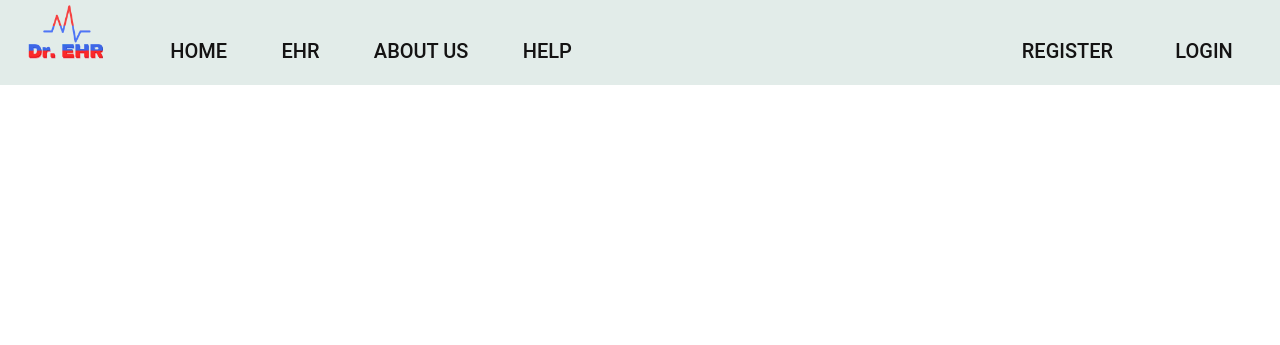
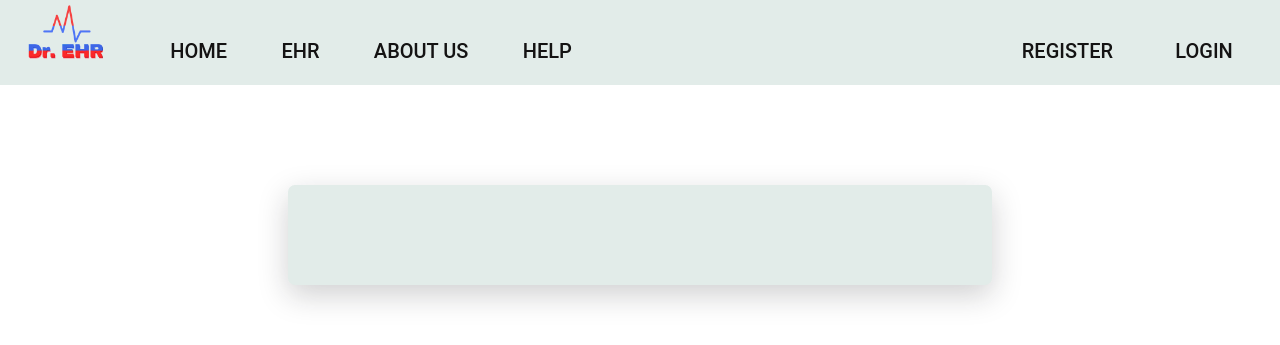
Before and after one commit to Aswath1999/EHRCRUD, a PHP site: page /EHR/success.php in a window 1280 px wide. Shown: the top 345 px of the page. Run offline with PHP 8.4, Linux system fonts and the light colour scheme; some libraries are stand-ins or nearby versions.

Commit message:
success and error styling

```diff
--- a/Login/newpassword.php
+++ b/Login/newpassword.php
@@ -30,7 +30,7 @@ if ($_SERVER['REQUEST_METHOD'] == 'POST') {
         $pass=password_hash($password,PASSWORD_DEFAULT);
         if($password==$confirmpassword){
             $new_password = password_hash($password, PASSWORD_DEFAULT);
-            $sql = "UPDATE register SET Password='$password', hash='$hash' WHERE Emailid='$email'";
+            $sql = "UPDATE register SET Password='$new_password', hash='$hash' WHERE Emailid='$email'";
             $statement=$conn->prepare($sql);
             if($statement->execute()){
                 $_SESSION['message'] = "Your password has been reset successfully!";
--- a/css/styles.css
+++ b/css/styles.css
@@ -174,7 +174,7 @@
     margin: 20px auto;
     padding: 50px 10px;
     border-radius: 7px;
-    box-shadow: 0px 20px 35px rgba(0,0,0,0.05);
+    box-shadow: var(--box-shadow);
 }
 
 .Patient .container form div>label{
@@ -246,7 +246,7 @@
     margin:  50px auto;
     padding: 50px 20px;
     border-radius: 7px;
-    box-shadow: 0 20px 35px rgba(0,0,0,0.05);
+    box-shadow: var(--box-shadow);
 }
 .image-upload input[type="file"]{
     display: none;
@@ -412,3 +412,22 @@ figcaption{
 .home .container-fluid .row div.text span{
     font-size: 1rem;
 }
+
+/* CSS for success and error */
+.Result .container{
+    background-color:var(--navbar-color) ;
+    width: 55%;
+    position: relative;
+    text-align: center;
+    margin:  100px auto;
+    padding: 50px 20px;
+    border-radius: 7px;
+    box-shadow: var(--box-shadow);
+}
+.Result h3{
+    font-family: var(--roboto);
+    font-size: 2rem;
+    font-weight: 500;
+    line-height: 2.5rem;
+    color: rgba(180, 14, 14, 0.726);
+}
--- a/success.php
+++ b/success.php
@@ -4,9 +4,9 @@
     require_once "./partials/navbar.php";
 ?>
 
-<section class="success">
-    <div class="container ">
-        <div class="d-flex align-items-center">
+<section class="Result">
+    <div class="container">
+        <div class=" align-items-center">
             <?php if(isset($_SESSION['message'])){
                 echo '<h3>'.$_SESSION['message'].'</h3>';
                 unset($_SESSION['message']);
```
Also changed, not shown: Login/Login.php (+8 -0 lines).
